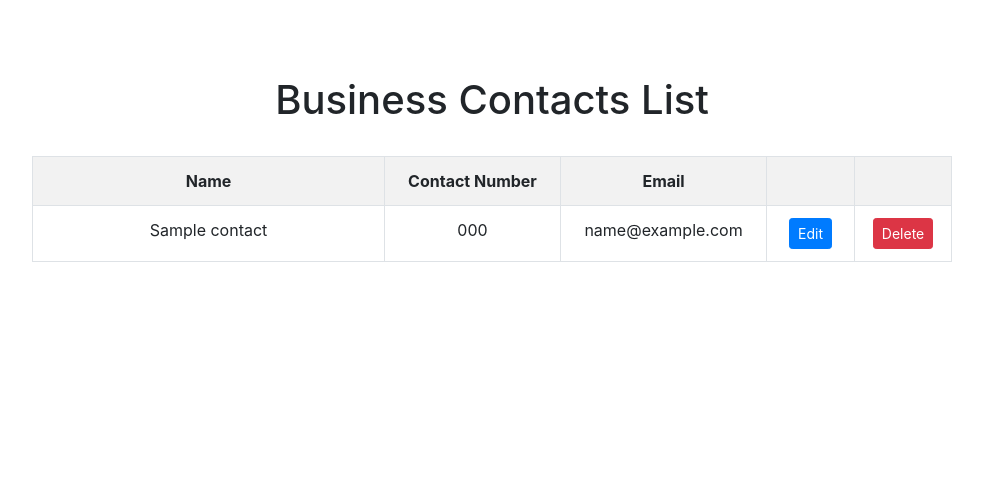
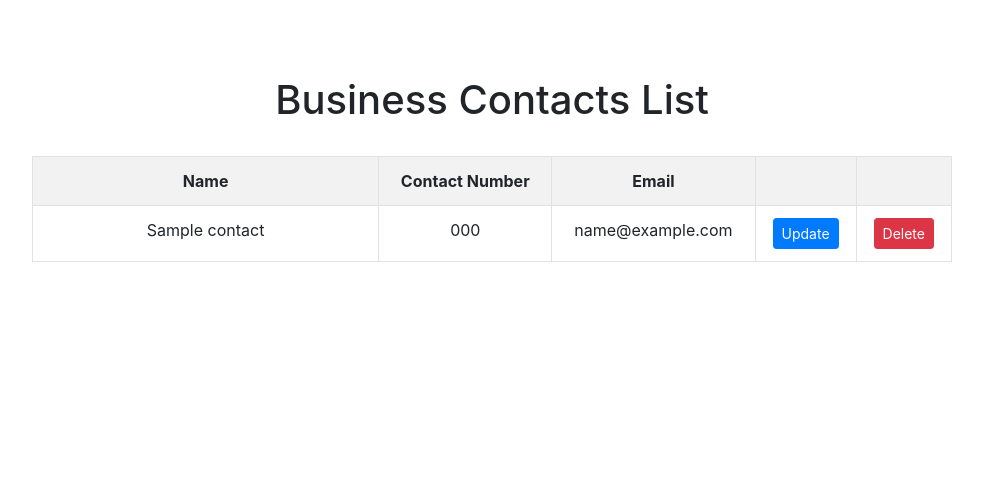
Before and after one commit to gurvir99/Assignment-2-COMP229-F2020, a Node server app: page /contact-list in a window 1280 px wide; the page is wider, and only the part inside the window is pictured. Shown: the part 74-563 px from the top of that part, without its empty margins (273-1256 px from the left). Run offline with Node 20, Linux system fonts and the light colour scheme; a user stored in the database is signed in; tables that the repository leaves empty hold one stand-in row (values such as "Sample post"); some libraries are stand-ins or nearby versions.

Commit message:
Internal Documentation updated.

```diff
--- a/public/scripts/app.js
+++ b/public/scripts/app.js
@@ -1,9 +1,7 @@
-
-//Assignment 1
+//Assignment 2
 //Student: Gurvir Singh 301108852
 //Course: Web Application Development SEC.004  COMP229004-2020F
-//Date: October 09, 2020
-//-->
+//Date: October 23, 2020 -->
 
 
 
--- a/server/views/businessContacts/contactList.ejs
+++ b/server/views/businessContacts/contactList.ejs
@@ -33,7 +33,7 @@ Date: October 23, 2020 -->
                      <% if(typeof displayName == 'string' && displayName) {%>
                     <td class="text-center col-1">
                       <a href="/contact-list/edit/<%= ContactList[count]._id  %>" class="btn btn-primary btn-sm">
-                        <i class="fas fa-pencil-alt"></i> Edit
+                        <i class="fas fa-pencil-alt"></i> Update
                         </a>
                     </td>
                     <td class="text-center col-1">
```
Also changed, not shown: public/content/app.css (+4 -4 lines).
